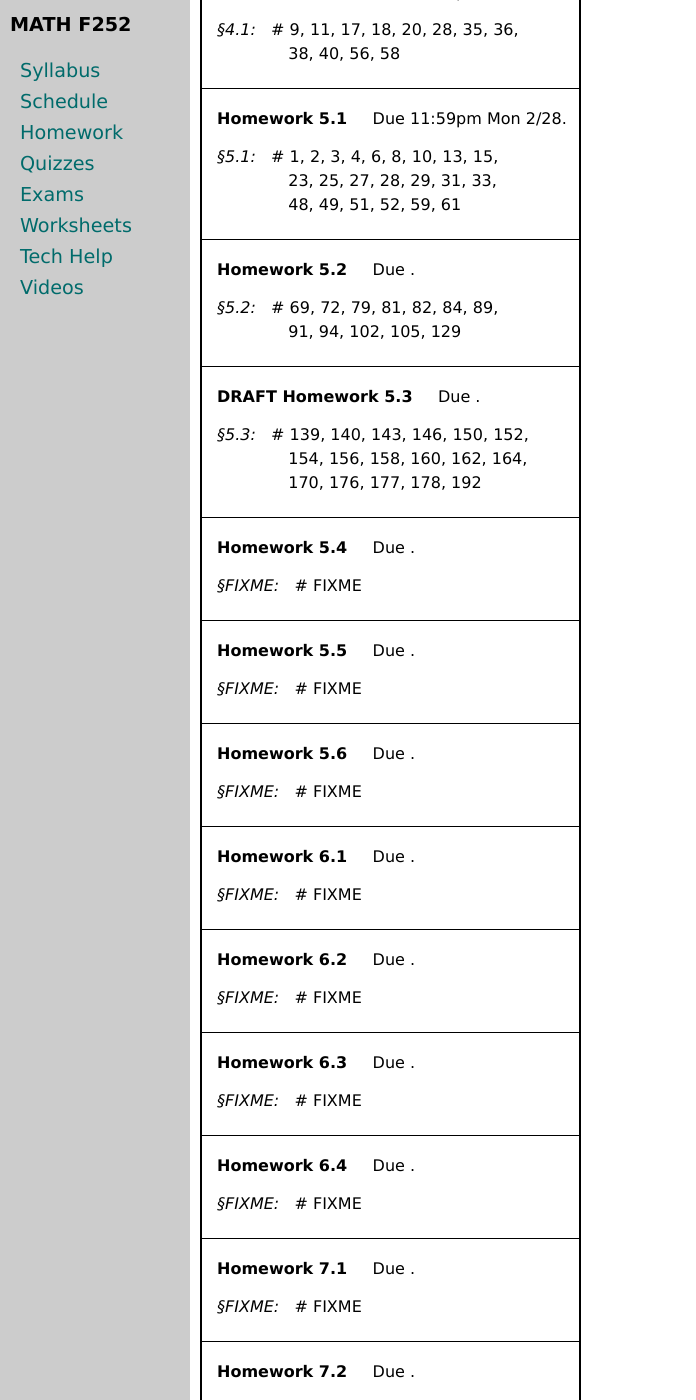
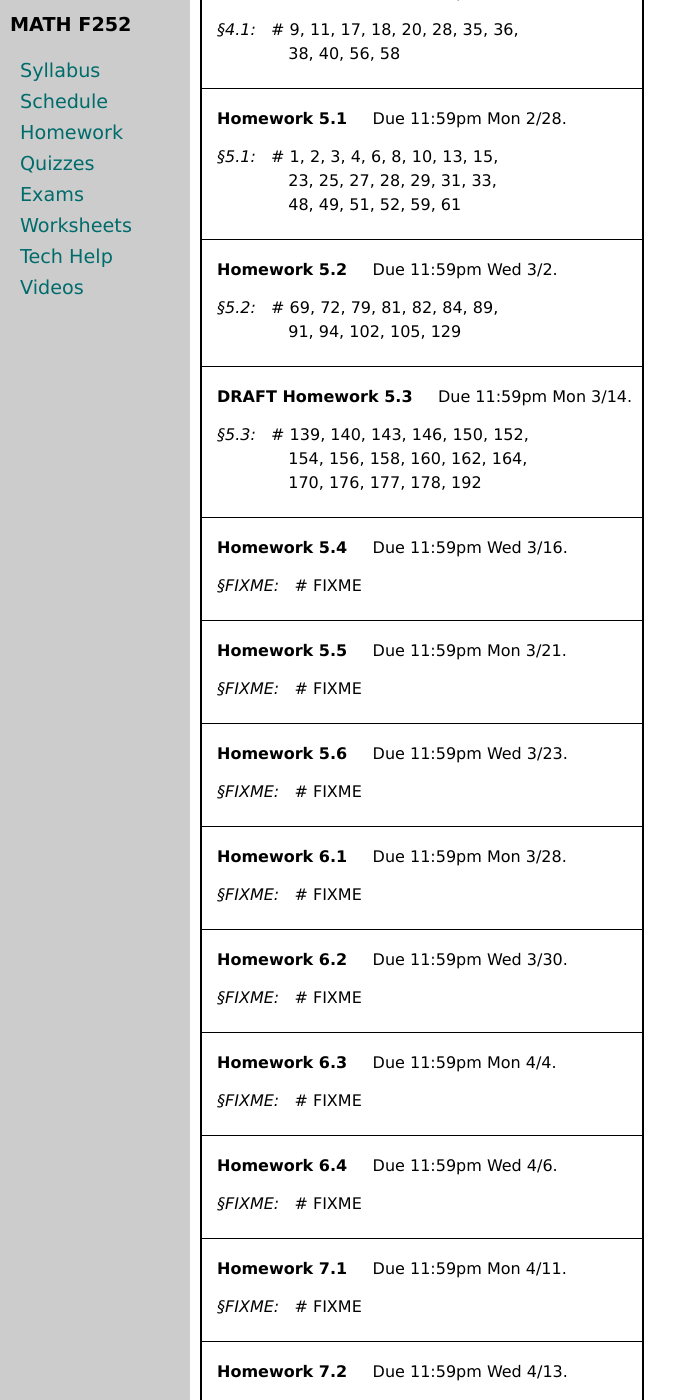
Before and after one commit to uaf-math/calc2, a Jekyll site: the page built from homework.md, in a window 1280 px wide and 1400 px high, scrolled down 2518 px. Shown: the whole window, without its empty margins (0-696 px from the left). Built offline with Jekyll 4.4.1, drawn with Linux system fonts in a browser that asks for light colours; some of the changed text lies outside the part shown.

Commit message:
Put due dates on the Homework.

```diff
--- a/_data/homework.yml
+++ b/_data/homework.yml
@@ -108,57 +108,70 @@ homework:
     cont: 23, 25, 27, 28, 29, 31, 33,
     contcont: 48, 49, 51, 52, 59, 61
 - name: Homework 5.2
+  due: 11:59pm Wed 3/2
   sections:
   - section: 5.2
     problems: 69, 72, 79, 81, 82, 84, 89,
     cont: 91, 94, 102, 105, 129
 - name: DRAFT Homework 5.3
+  due: 11:59pm Mon 3/14
   sections:
   - section: 5.3
     problems: 139, 140, 143, 146, 150, 152,
     cont: 154, 156, 158, 160, 162, 164,
     contcont: 170, 176, 177, 178, 192
 - name: Homework 5.4
+  due: 11:59pm Wed 3/16
   sections:
   - section: FIXME
     problems: FIXME
 - name: Homework 5.5
+  due: 11:59pm Mon 3/21
   sections:
   - section: FIXME
     problems: FIXME
 - name: Homework 5.6
+  due: 11:59pm Wed 3/23
   sections:
   - section: FIXME
     problems: FIXME
 - name: Homework 6.1
+  due: 11:59pm Mon 3/28
   sections:
   - section: FIXME
     problems: FIXME
 - name: Homework 6.2
+  due: 11:59pm Wed 3/30
   sections:
   - section: FIXME
     problems: FIXME
 - name: Homework 6.3
+  due: 11:59pm Mon 4/4
   sections:
   - section: FIXME
     problems: FIXME
 - name: Homework 6.4
+  due: 11:59pm Wed 4/6
   sections:
   - section: FIXME
     problems: FIXME
 - name: Homework 7.1
+  due: 11:59pm Mon 4/11
   sections:
   - section: FIXME
     problems: FIXME
 - name: Homework 7.2
+  due: 11:59pm Wed 4/13
   sections:
   - section: FIXME
     problems: FIXME
 - name: Homework 7.3
+  due: 11:59pm Mon 4/18
   sections:
   - section: FIXME
     problems: FIXME
 - name: Homework 7.4
+  due: 11:59pm Wed 4/20
   sections:
   - section: FIXME
     problems: FIXME
```
